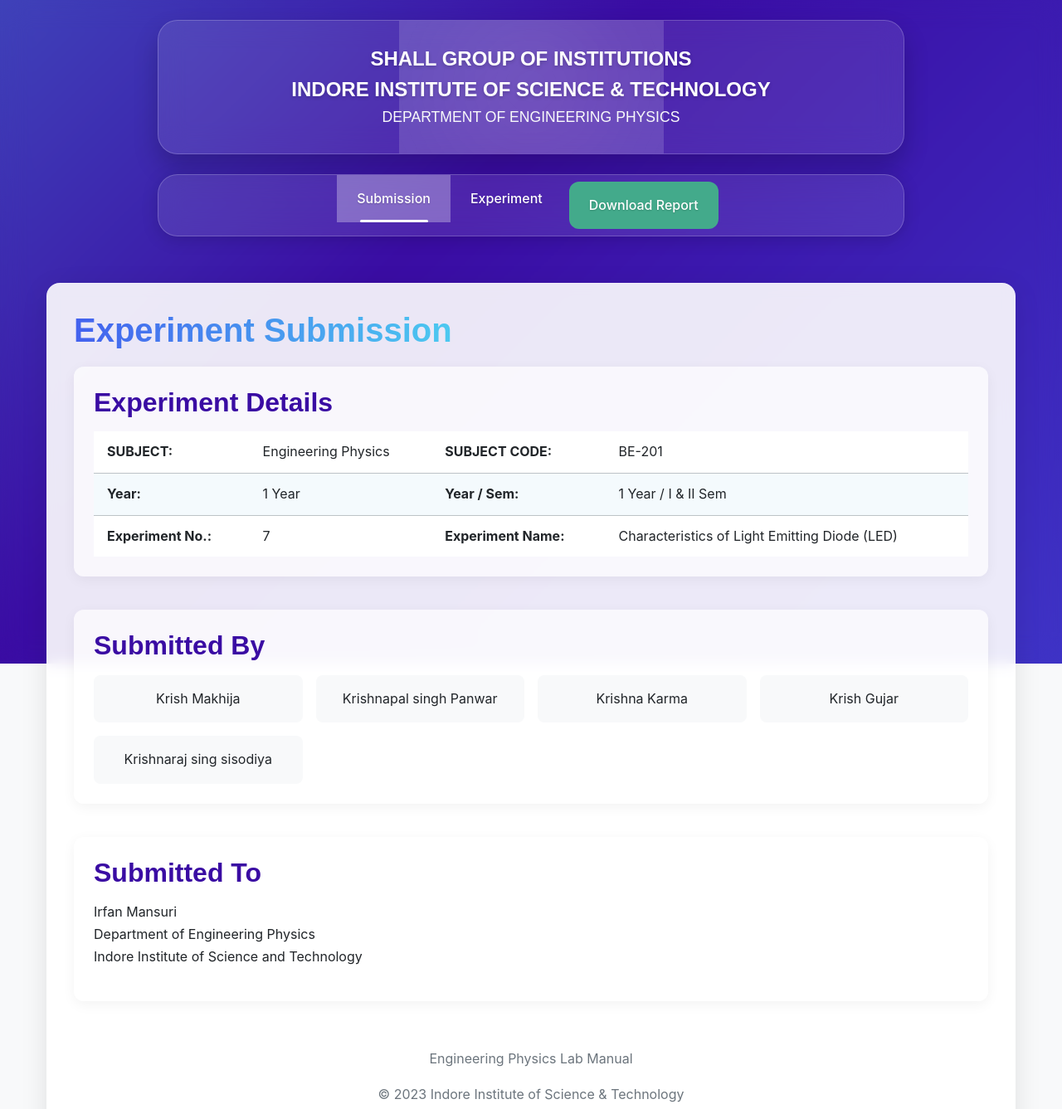
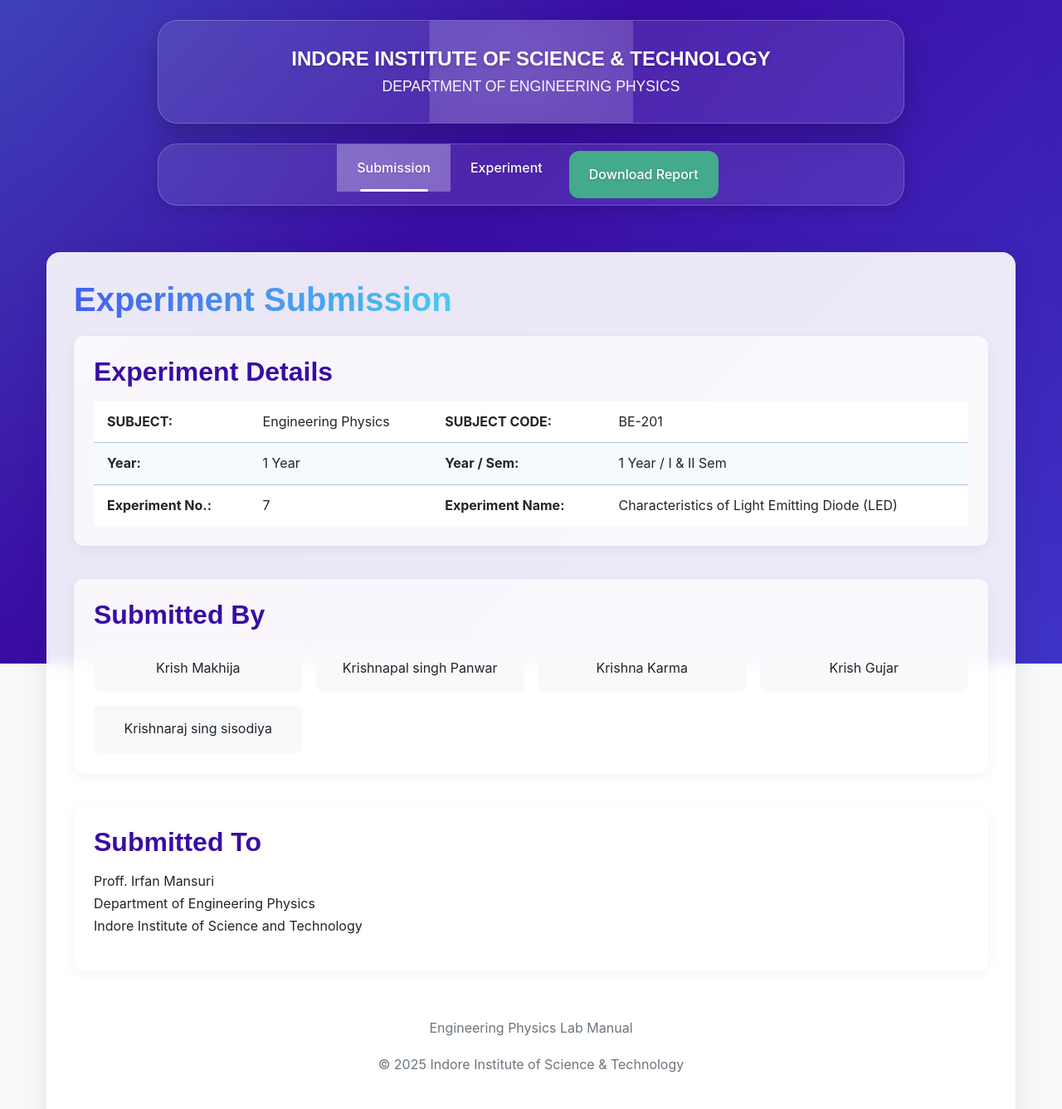
Before and after one commit to aetctbo/physics_Assingment, a plain HTML site: page index.html in a window 1280 px wide. Shown: the top 1337 px of the page at 83% size. Drawn offline with nearby package versions, Linux system fonts and the light colour scheme.

Commit message:
Update index.html

```diff
--- a/index.html
+++ b/index.html
@@ -103,7 +103,6 @@
 
     <div class="logo-container">
         <div class="logo-inner">
-            <h2>SHALL GROUP OF INSTITUTIONS</h2>
             <h2>INDORE INSTITUTE OF SCIENCE & TECHNOLOGY</h2>
             <h3>DEPARTMENT OF ENGINEERING PHYSICS</h3>
         </div>
@@ -161,14 +160,14 @@
 
             <div class="section">
                 <h2>Submitted To</h2>
-                <div>Irfan Mansuri</div>
+                <div>Proff. Irfan Mansuri</div>
                 <p>Department of Engineering Physics<br>
                 Indore Institute of Science and Technology</p>
             </div>
 
             <div class="footer">
                 <p>Engineering Physics Lab Manual</p>
-                <p>© 2023 Indore Institute of Science & Technology</p>
+                <p>© 2025 Indore Institute of Science & Technology</p>
             </div>
         </div>
     </div>
```
